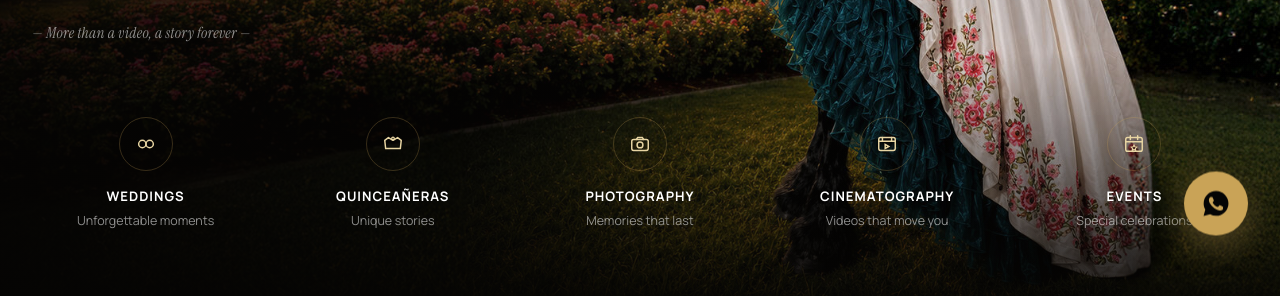
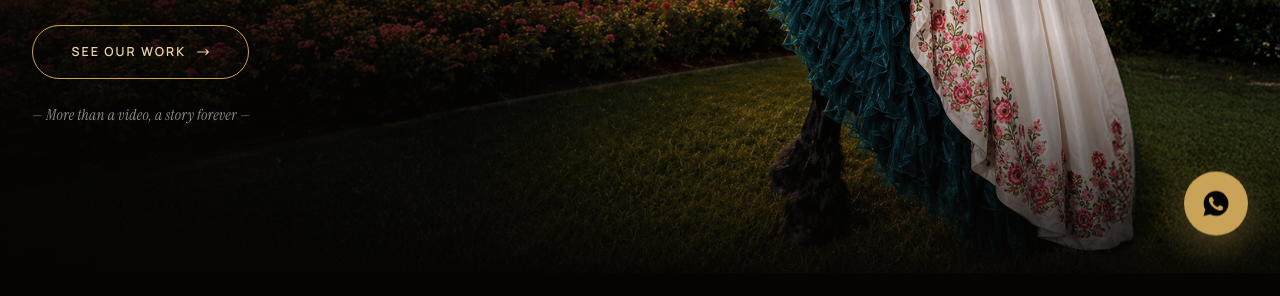
Before and after one commit to Carlosabrego136/CreartiveArtVideo, a plain HTML site: page index.html in a window 1280 px wide. Shown: the part 527-823 px from the top of the page. Drawn offline with Linux system fonts and the light colour scheme.

Commit message:
Quitar fila de iconos del hero y encabezado Photography de la galeria

```diff
--- a/index.html
+++ b/index.html
@@ -533,61 +533,6 @@
       letter-spacing: 0.02em;
     }
 
-    /* Service icon row below the hero text */
-    .hero-features {
-      width: 100%;
-      max-width: 1280px;
-      margin: 4rem auto 0;
-      display: grid;
-      grid-template-columns: repeat(5, 1fr);
-      gap: 1.25rem;
-    }
-
-    .hero-feature-card {
-      text-align: center;
-      padding: 0.5rem;
-    }
-
-    .hero-feature-card .hero-feature-icon {
-      width: 54px;
-      height: 54px;
-      margin: 0 auto 0.9rem;
-      border-radius: 50%;
-      border: 1px solid var(--border);
-      display: flex;
-      align-items: center;
-      justify-content: center;
-      color: var(--accent-gold);
-    }
-
-    .hero-feature-card .hero-feature-icon svg {
-      width: 22px;
-      height: 22px;
-    }
-
-    .hero-feature-card h3 {
-      font-family: var(--font-body);
-      font-size: 0.82rem;
-      font-weight: 700;
-      letter-spacing: 1px;
-      text-transform: uppercase;
-      color: var(--foreground);
-      margin-bottom: 0.3rem;
-    }
-
-    .hero-feature-card p {
-      font-size: 0.78rem;
-      color: rgba(255, 255, 255, 0.55);
-      line-height: 1.4;
-    }
-
-    @media (max-width: 900px) {
-      .hero-features {
-        grid-template-columns: repeat(2, 1fr);
-        gap: 1.5rem 1rem;
-      }
-    }
-
     @media (max-width: 768px) {
       .hero {
         padding-top: 6.5rem;
@@ -2729,43 +2674,10 @@
         data-en="— More than a video, a story forever —">— Más que un video, una historia para siempre —</p>
     </div>
 
-    <div class="hero-features" id="heroFeatures">
-      <div class="hero-feature-card" id="hf1">
-        <div class="hero-feature-icon"><svg xmlns="http://www.w3.org/2000/svg" fill="none" viewBox="0 0 24 24" stroke="currentColor"><circle cx="8" cy="12" r="4" stroke-width="1.6"/><circle cx="16" cy="12" r="4" stroke-width="1.6"/></svg></div>
-        <h3 data-es="Bodas" data-en="Weddings">Bodas</h3>
-        <p data-es="Momentos inolvidables" data-en="Unforgettable moments">Momentos inolvidables</p>
-      </div>
-      <div class="hero-feature-card" id="hf2">
-        <div class="hero-feature-icon"><svg xmlns="http://www.w3.org/2000/svg" fill="none" viewBox="0 0 24 24" stroke="currentColor"><path stroke-linecap="round" stroke-linejoin="round" stroke-width="1.6" d="M3 8l4-3 5 3 5-3 4 3-1 9H4L3 8z"/><circle cx="12" cy="6" r="1.4" stroke-width="1.4"/></svg></div>
-        <h3 data-es="XV Años" data-en="Quinceañeras">XV Años</h3>
-        <p data-es="Historias únicas" data-en="Unique stories">Historias únicas</p>
-      </div>
-      <div class="hero-feature-card" id="hf3">
-        <div class="hero-feature-icon"><svg xmlns="http://www.w3.org/2000/svg" fill="none" viewBox="0 0 24 24" stroke="currentColor"><rect x="3" y="7" width="18" height="12" rx="2" stroke-width="1.6"/><circle cx="12" cy="13" r="3.2" stroke-width="1.6"/><path stroke-linecap="round" stroke-width="1.6" d="M8 7l1.5-2h5L16 7"/></svg></div>
-        <h3 data-es="Fotografía" data-en="Photography">Fotografía</h3>
-        <p data-es="Recuerdos que perduran" data-en="Memories that last">Recuerdos que perduran</p>
-      </div>
-      <div class="hero-feature-card" id="hf4">
-        <div class="hero-feature-icon"><svg xmlns="http://www.w3.org/2000/svg" fill="none" viewBox="0 0 24 24" stroke="currentColor"><rect x="3" y="5" width="18" height="14" rx="2" stroke-width="1.6"/><path stroke-linecap="round" stroke-width="1.6" d="M3 9h18M7 5v4M17 5v4"/><path stroke-width="1.6" d="M10 12.5l4 2.2-4 2.2v-4.4z"/></svg></div>
-        <h3 data-es="Cinematografía" data-en="Cinematography">Cinematografía</h3>
-        <p data-es="Videos que emocionan" data-en="Videos that move you">Videos que emocionan</p>
-      </div>
-      <div class="hero-feature-card" id="hf5">
-        <div class="hero-feature-icon"><svg xmlns="http://www.w3.org/2000/svg" fill="none" viewBox="0 0 24 24" stroke="currentColor"><rect x="3" y="5" width="18" height="15" rx="2" stroke-width="1.6"/><path stroke-linecap="round" stroke-width="1.6" d="M3 9.5h18M8 3v4M16 3v4"/><path stroke-linecap="round" d="M12 13.2l0.9 1.9 2.1 0.3-1.5 1.5 0.35 2.1-1.85-1-1.85 1 0.35-2.1-1.5-1.5 2.1-0.3z" stroke-width="1.2"/></svg></div>
-        <h3 data-es="Eventos" data-en="Events">Eventos</h3>
-        <p data-es="Celebraciones especiales" data-en="Special celebrations">Celebraciones especiales</p>
-      </div>
-    </div>
   </section>
 
   <!-- FOTOGRAFÍA -->
   <section class="section" id="fotos-galeria" style="padding: 5rem 0;">
-    <div class="section-header">
-      <p class="section-subtitle" data-es="XV Años · Bodas · Eventos" data-en="Quinceañeras · Weddings · Events">XV Años
-        · Bodas · Eventos</p>
-      <h2 class="section-title" data-es="Fotografía" data-en="Photography">Fotografía</h2>
-      <div class="section-line"></div>
-    </div>
     <div style="display:flex;justify-content:center;flex-wrap:wrap;gap:0.75rem;margin-bottom:2.5rem;">
       <button class="foto-tab-btn active" onclick="filterFotos('all', this)" data-es="Todo" data-en="All">Todo</button>
       <button class="foto-tab-btn" onclick="filterFotos('quince', this)" data-es="XV Años" data-en="Quinceañera">XV Años</button>
```
Also changed, not shown: 1 other file.
